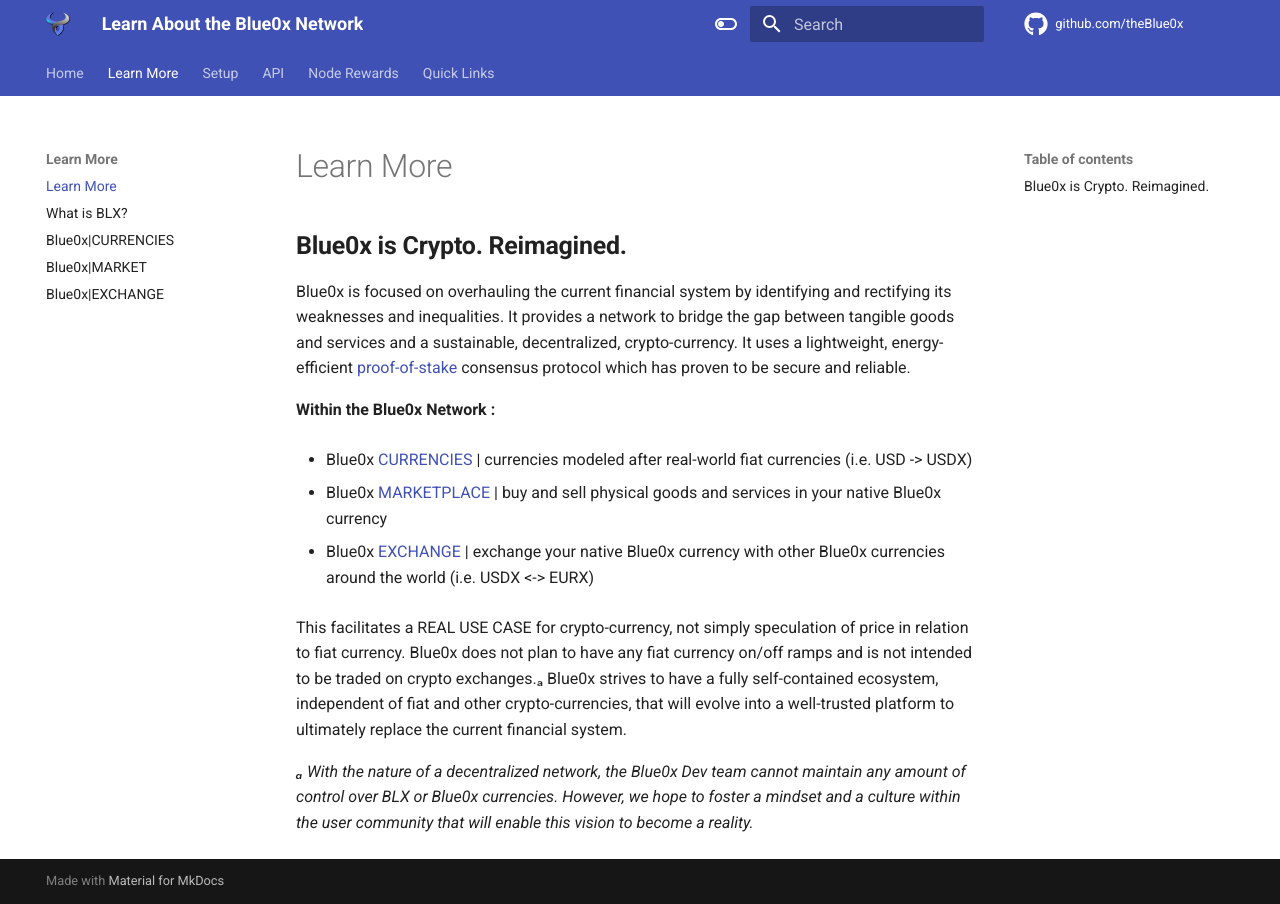
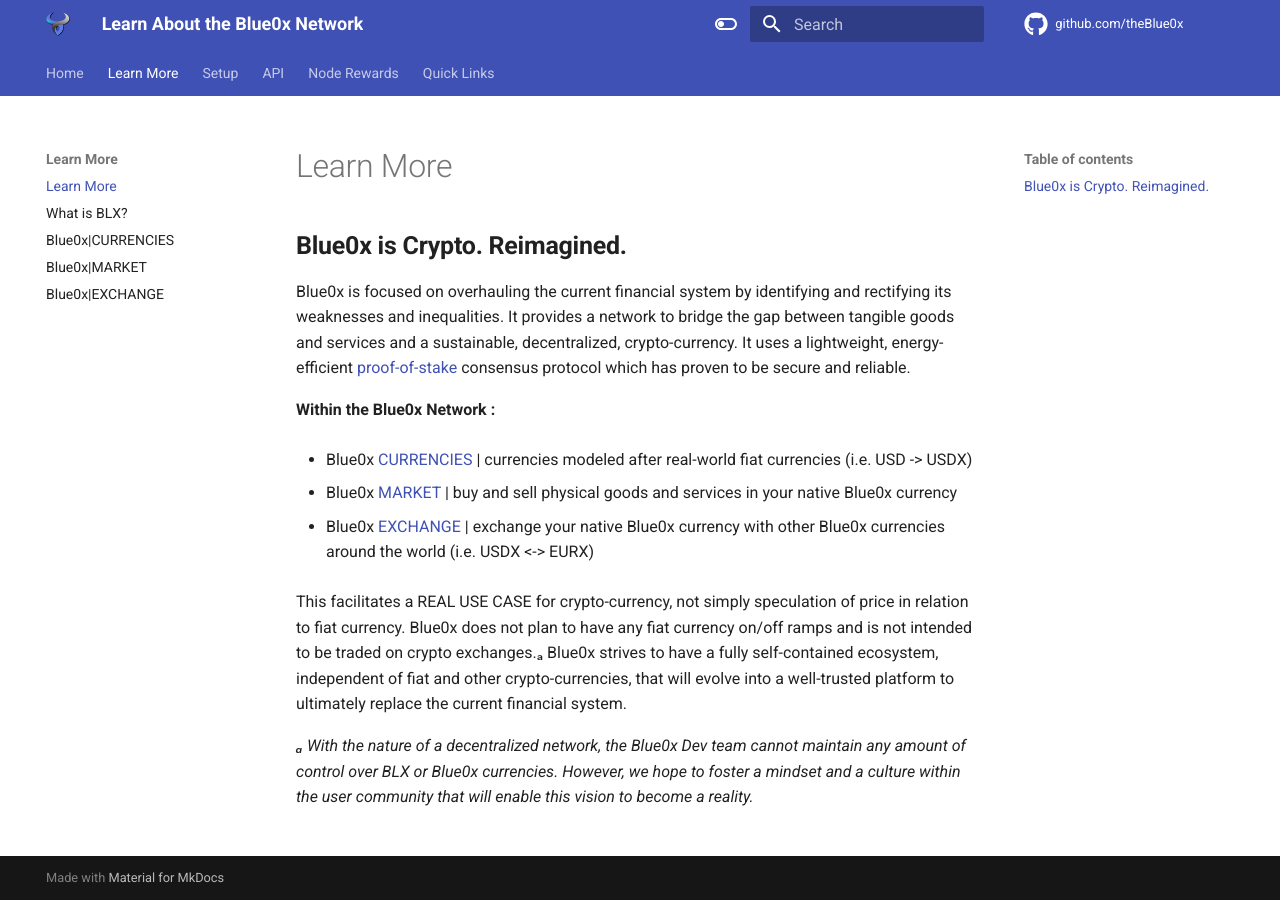
Before and after one commit to theBlue0x/docs, an MkDocs documentation site: the page built from docs/learn_more/index.md, in a window 1280 px wide. Built offline with MkDocs 1.6.1 and Material for MkDocs 9.7.7, drawn with Linux system fonts in a browser that asks for light colours.

Commit message:
Update index.md

```diff
--- a/docs/learn_more/index.md
+++ b/docs/learn_more/index.md
@@ -7,7 +7,7 @@
 
 * Blue0x [CURRENCIES](currencies.md) | currencies modeled after real-world fiat currencies (i.e. USD -> USDX)
 
-* Blue0x [MARKETPLACE](marketplace.md) | buy and sell physical goods and services in your native Blue0x currency
+* Blue0x [MARKET](marketplace.md) | buy and sell physical goods and services in your native Blue0x currency
 
 * Blue0x [EXCHANGE](exchange.md) | exchange your native Blue0x currency with other Blue0x currencies around the world (i.e. USDX <-> EURX)
 
```
